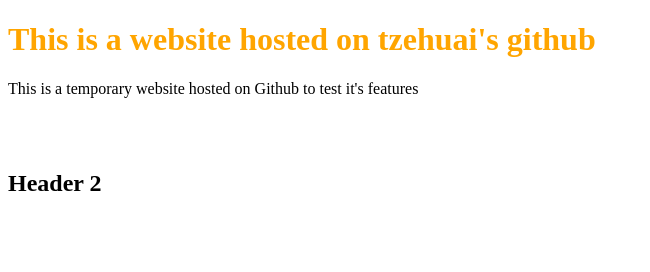
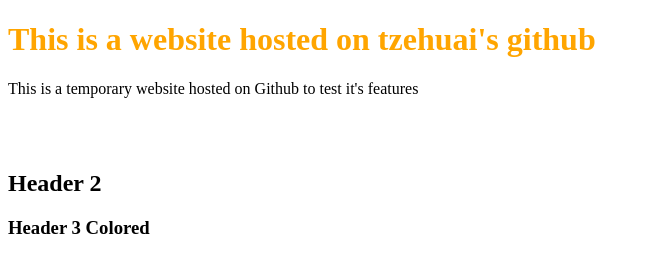
Before and after one commit to Wong-Tze-Huai/wtzehuai, a plain HTML site: page index.html in a window 1280 px wide. Shown: the whole page, without its empty margins (0-650 px from the left). Drawn offline with Linux system fonts and the light colour scheme.

Commit message:
Added colored header 3

```diff
--- a/index.html
+++ b/index.html
@@ -11,5 +11,6 @@
     <p>This is a temporary website hosted on Github to test it's features</p>
     <br><br>
     <h2>Header 2</h2>
+    <h3 color="red">Header 3 Colored</h3>
 </body>
 </html>
```
